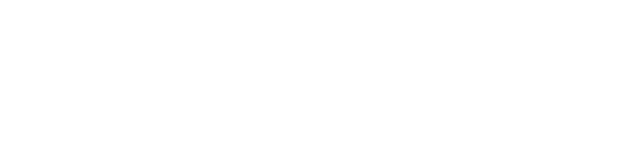
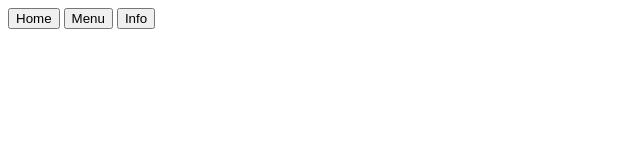
Before and after one commit to jansencir/top-restaurant, a website: page src/template.html in a window 1280 px wide. Shown: the whole page, without its empty margins (0-640 px from the left). Drawn offline with Linux system fonts and the light colour scheme.

Commit message:
Add content to template.html?

```diff
--- a/src/template.html
+++ b/src/template.html
@@ -7,6 +7,14 @@
 </head>
 
 <body>
+    <header>
+        <nav>
+            <button>Home</button>
+            <button>Menu</button>
+            <button>Info</button>
+        </nav>
+    </header>
 
+    <div id="content"></div>
 </body>
 </html>
```
